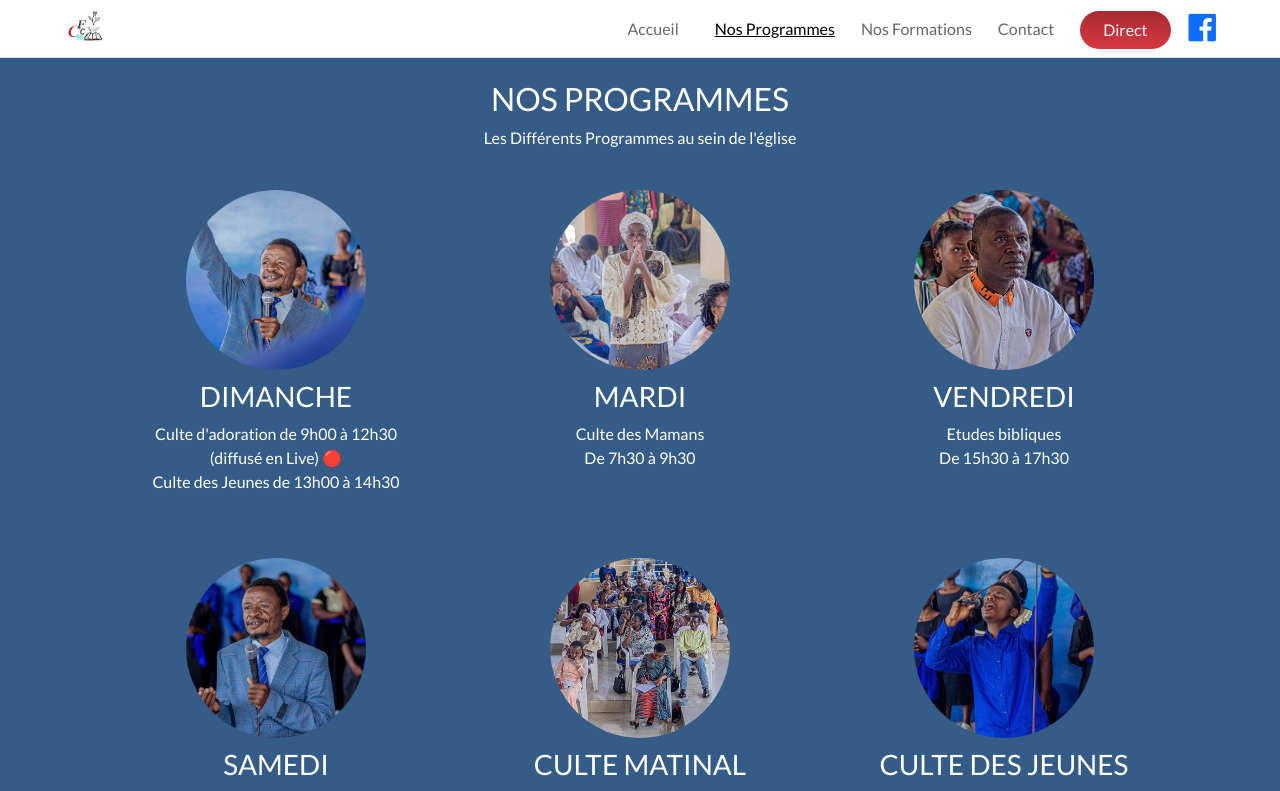
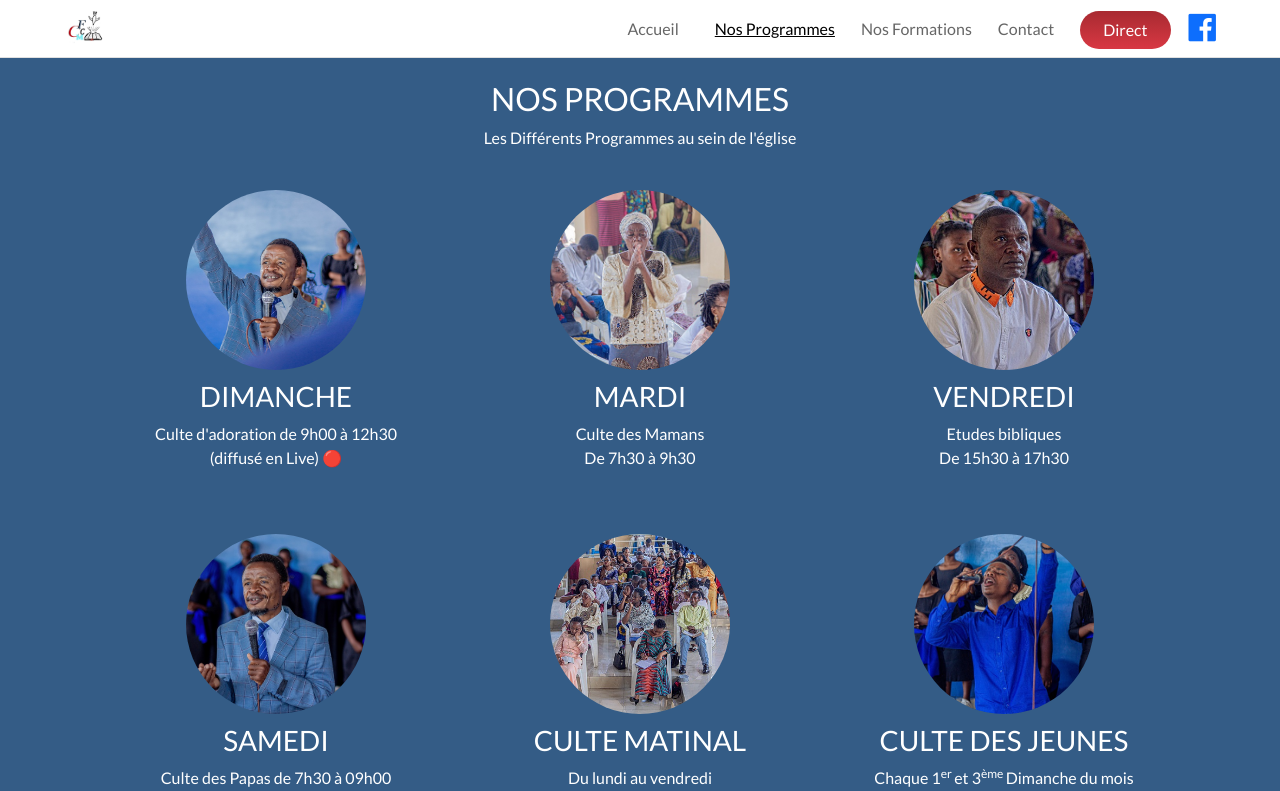
Before and after one commit to Olivier-Kango/cfcm, a React (Create React App) app: page /nos-programmes in a window 1280 px wide. Shown: the top 791 px of the page. Built offline with nearby package versions, Linux system fonts and the light colour scheme; a web font is replaced by a local one.

Commit message:
remove culte de jeunes

```diff
--- a/src/components/Programmes.js
+++ b/src/components/Programmes.js
@@ -20,8 +20,6 @@ const Programmes = () => (
         Culte d&apos;adoration de 9h00 à 12h30
         <br />
         (diffusé en Live) 🔴
-        <br />
-        Culte des Jeunes de 13h00 à 14h30
       </div>
       <div className="programme-item">
         <img src={mardiImage} alt="Church" />
```
